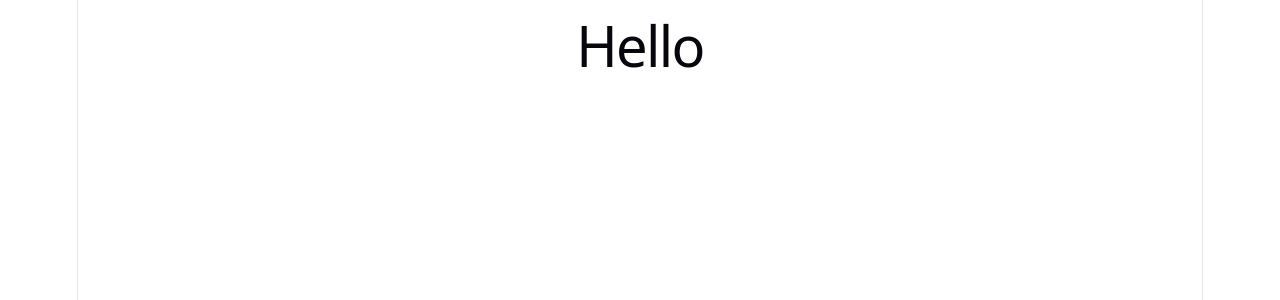
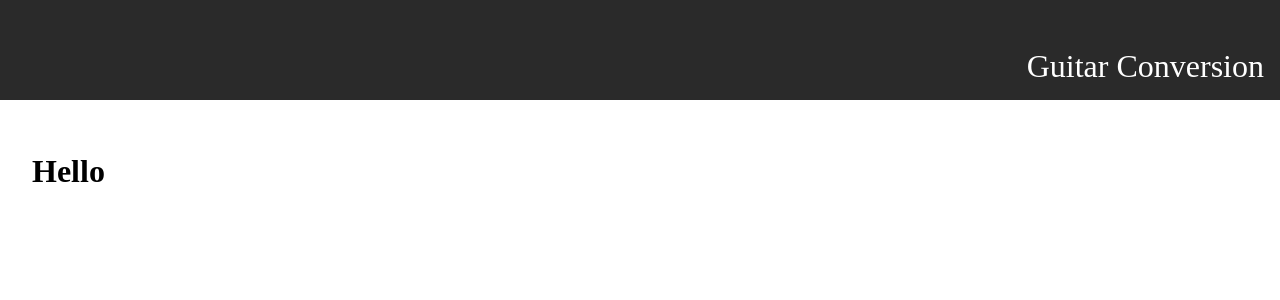
Before and after one commit to HoMinhNhat123/GuitarConversion, a React (Vite) app in the folder frontend/: page / in a window 1280 px wide. Shown: the top 300 px of the page. Built offline with nearby package versions, Linux system fonts and the light colour scheme.

Commit message:
adding topbar

```diff
--- a/frontend/src/index.css
+++ b/frontend/src/index.css
@@ -1,111 +1,20 @@
-:root {
-  --text: #6b6375;
-  --text-h: #08060d;
-  --bg: #fff;
-  --border: #e5e4e7;
-  --code-bg: #f4f3ec;
-  --accent: #aa3bff;
-  --accent-bg: rgba(170, 59, 255, 0.1);
-  --accent-border: rgba(170, 59, 255, 0.5);
-  --social-bg: rgba(244, 243, 236, 0.5);
-  --shadow:
-    rgba(0, 0, 0, 0.1) 0 10px 15px -3px, rgba(0, 0, 0, 0.05) 0 4px 6px -2px;
-
-  --sans: system-ui, 'Segoe UI', Roboto, sans-serif;
-  --heading: system-ui, 'Segoe UI', Roboto, sans-serif;
-  --mono: ui-monospace, Consolas, monospace;
-
-  font: 18px/145% var(--sans);
-  letter-spacing: 0.18px;
-  color-scheme: light dark;
-  color: var(--text);
+html,
+body {
+  margin: 0;
+  padding: 0;
   background: var(--bg);
-  font-synthesis: none;
-  text-rendering: optimizeLegibility;
-  -webkit-font-smoothing: antialiased;
-  -moz-osx-font-smoothing: grayscale;
-
-  @media (max-width: 1024px) {
-    font-size: 16px;
-  }
 }
 
-@media (prefers-color-scheme: dark) {
-  :root {
-    --text: #9ca3af;
-    --text-h: #f3f4f6;
-    --bg: #16171d;
-    --border: #2e303a;
-    --code-bg: #1f2028;
-    --accent: #c084fc;
-    --accent-bg: rgba(192, 132, 252, 0.15);
-    --accent-border: rgba(192, 132, 252, 0.5);
-    --social-bg: rgba(47, 48, 58, 0.5);
-    --shadow:
-      rgba(0, 0, 0, 0.4) 0 10px 15px -3px, rgba(0, 0, 0, 0.25) 0 4px 6px -2px;
-  }
-
-  #social .button-icon {
-    filter: invert(1) brightness(2);
-  }
+body {
+  min-height: 100svh;
 }
 
 #root {
-  width: 1126px;
-  max-width: 100%;
-  margin: 0 auto;
-  text-align: center;
-  border-inline: 1px solid var(--border);
+  margin: 0;
+  padding: 0;
   min-height: 100svh;
+  width: 100%;
   display: flex;
   flex-direction: column;
-  box-sizing: border-box;
+  background: var(--bg);
 }
-
-body {
-  margin: 0;
-}
-
-h1,
-h2 {
-  font-family: var(--heading);
-  font-weight: 500;
-  color: var(--text-h);
-}
-
-h1 {
-  font-size: 56px;
-  letter-spacing: -1.68px;
-  margin: 32px 0;
-  @media (max-width: 1024px) {
-    font-size: 36px;
-    margin: 20px 0;
-  }
-}
-h2 {
-  font-size: 24px;
-  line-height: 118%;
-  letter-spacing: -0.24px;
-  margin: 0 0 8px;
-  @media (max-width: 1024px) {
-    font-size: 20px;
-  }
-}
-p {
-  margin: 0;
-}
-
-code,
-.counter {
-  font-family: var(--mono);
-  display: inline-flex;
-  border-radius: 4px;
-  color: var(--text-h);
-}
-
-code {
-  font-size: 15px;
-  line-height: 135%;
-  padding: 4px 8px;
-  background: var(--code-bg);
-}
--- a/frontend/src/mainCanvas.css
+++ b/frontend/src/mainCanvas.css
@@ -0,0 +1,27 @@
+.topBar {
+  width: 100%;
+  height: 100px;
+  background: #2a2a2a; /* black-grey */
+  display: flex;
+  justify-content: flex-end;  /* pushes content to the right */
+  align-items: flex-start;    /* pushes content to the top */
+  color: white;               /* text color for children */
+  padding: 1rem;              /* optional spacing from the edges */
+  box-sizing: border-box;     /* so padding doesn't add to width/height */
+}
+
+.topBar p {
+  font-size: 2rem
+}
+
+.page {
+  padding: 2rem;
+}
+
+#root {
+  min-height: 100svh;
+  width: 100%;
+  display: flex;
+  flex-direction: column;
+  background: var(--bg);
+}
--- a/frontend/src/mainCanvas.tsx
+++ b/frontend/src/mainCanvas.tsx
@@ -1,10 +1,15 @@
 import './mainCanvas.css'
 
 export function MainCanvas() {
-    const contentComponent = (
-        <>
-            <h1> Hello </h1>
-        </>
-    )
-    return contentComponent
+  const contentComponent = (
+    <>
+      <header className="topBar">
+        <p>Guitar Conversion</p>
+      </header>
+      <main className="page">
+        <h1>Hello</h1>
+      </main>
+    </>
+  )
+  return contentComponent
 }
```
Also changed, not shown: frontend/src/index.tsx (line endings or trailing spaces).
